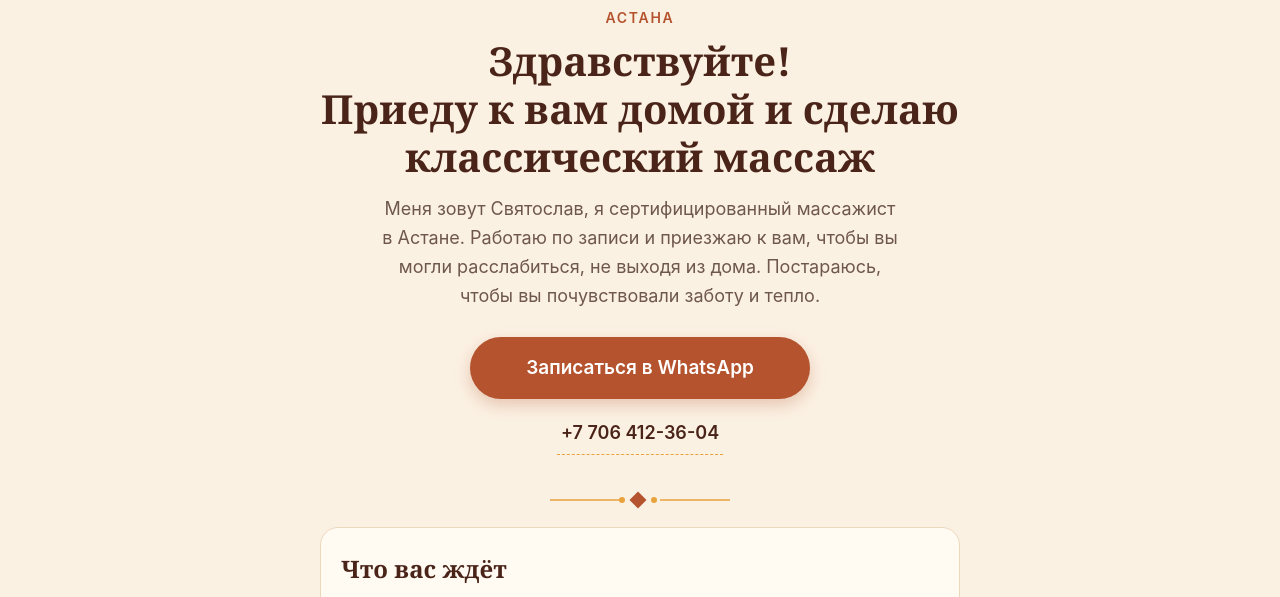
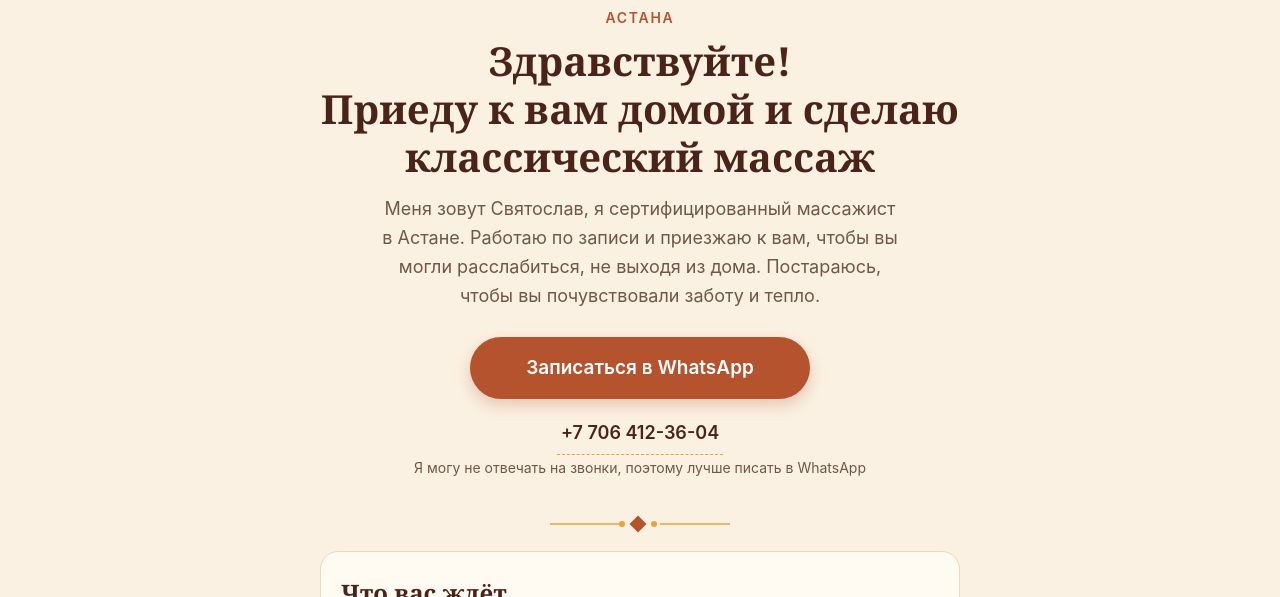
Before and after one commit to Svyat03/svyat03.github.io, a plain HTML site: page index.html in a window 1280 px wide. Shown: the part 149-746 px from the top of the page. Drawn offline with Linux system fonts and the light colour scheme.

Commit message:
Update index.html

```diff
--- a/index.html
+++ b/index.html
@@ -61,6 +61,7 @@
     border-bottom: 1px dashed var(--saffron);
   }
   .copy-phone:hover, .copy-phone:focus { color: var(--terracotta); }
+  .phone-note { margin: 2px 0 0; font-size: 14px; color: var(--muted); }
 
   .divider { display: block; width: 180px; height: 18px; margin: 30px auto 6px; }
 
@@ -138,6 +139,7 @@
       <a class="btn" href="https://wa.me/message/QZM7REX2443YI1">Записаться в WhatsApp</a>
     </p>
     <p class="phone"><button type="button" class="copy-phone" data-phone="+77064123604" aria-label="Скопировать номер телефона">+7 706 412-36-04</button></p>
+    <p class="phone-note">Я могу не отвечать на звонки, поэтому лучше писать в WhatsApp</p>
   </header>
 
   <!-- Разделитель -->
@@ -211,6 +213,7 @@
   <section class="cta">
     <a class="btn" href="https://wa.me/message/QZM7REX2443YI1">Записаться в WhatsApp</a>
     <p class="phone"><button type="button" class="copy-phone" data-phone="+77064123604" aria-label="Скопировать номер телефона">+7 706 412-36-04</button></p>
+    <p class="phone-note">Я могу не отвечать на звонки, поэтому лучше писать в WhatsApp</p>
   </section>
 
   <p class="note">Массаж не заменяет консультацию врача и имеет противопоказания. При записи сообщите, если у вас есть проблемы со здоровьем, и мы всё обсудим.</p>
```
